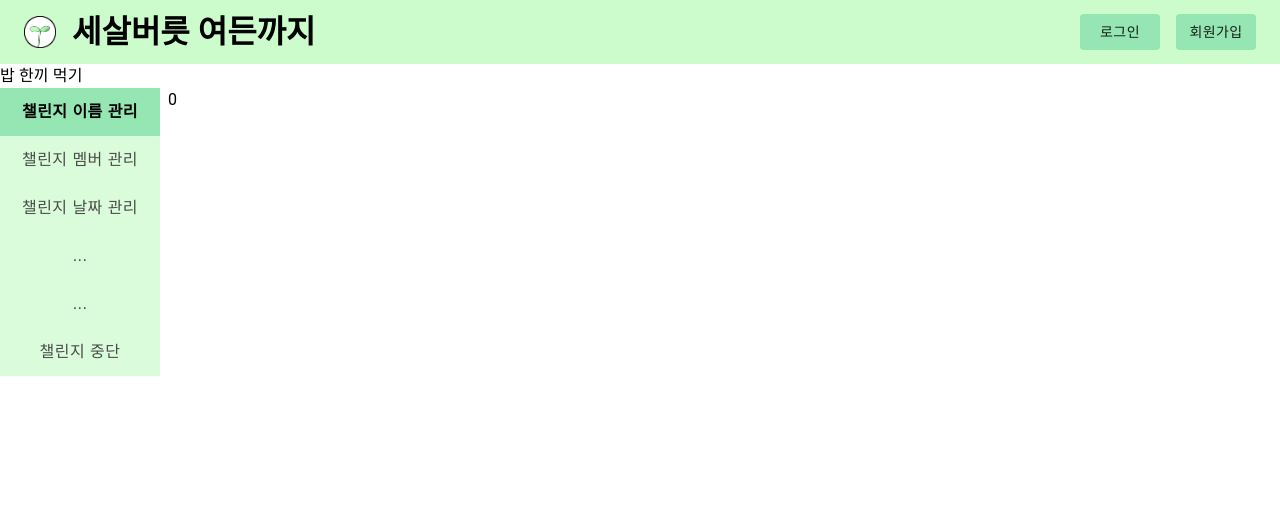
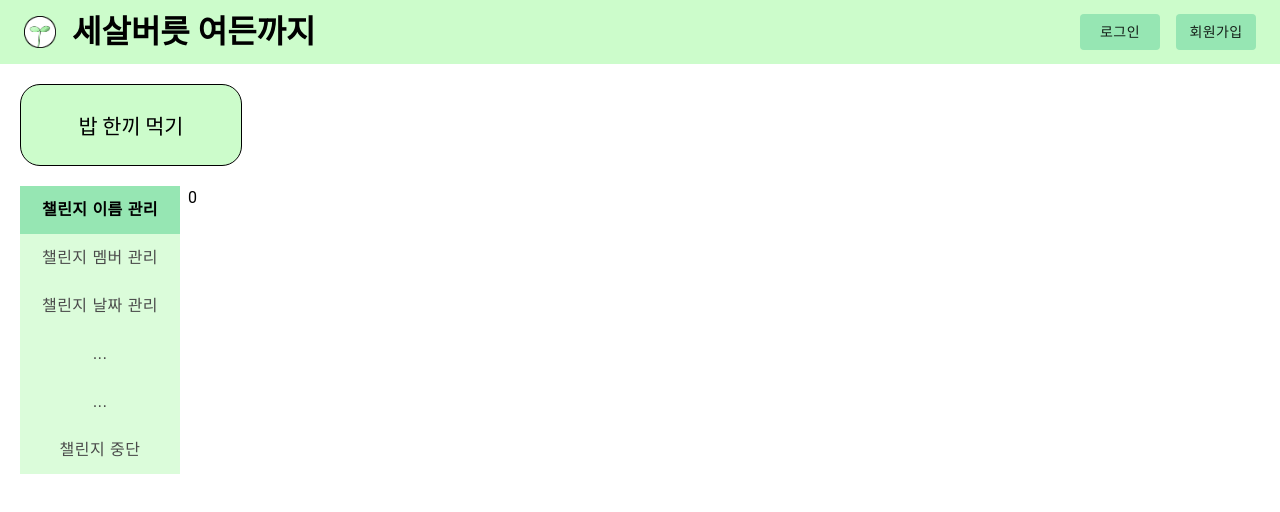
Before and after one commit to TeamGrabit/challenge, a React (Create React App) app in the folder frontend/: page /challenge/manage/1 in a window 1280 px wide. Shown: the top 512 px of the page. Built offline with nearby package versions, Linux system fonts and the light colour scheme.

Commit message:
챌린지 관리 페이지 진행
scss파일 생성, 챌린지 타이틀 css 조정

```diff
--- a/frontend/src/css/main.scss
+++ b/frontend/src/css/main.scss
@@ -12,6 +12,7 @@
 @import './pages/myPage';
 @import './pages/challengeMake';
 @import './pages/nowChallenge';
+@import './pages/manageChallenge';
 @import './pages/register';
 
 // components
--- /dev/null
+++ b/frontend/src/css/pages/_manageChallenge.scss
@@ -0,0 +1,37 @@
+.manageChallenge{
+	display: inline-block;
+	flex-direction: row;
+	align-items: center;
+	overflow: hidden;
+
+    .content{
+        margin-top: 20px;
+        margin-left: 20px;
+    }
+	.cha_nameBox{
+		background-color: $green2;
+        border: black 1px solid;
+        border-radius: 20px;
+        text-align: center;
+        width: 220px;
+        height: 80px;
+        margin-bottom: 20px;
+        display: table;
+	}
+    .cha_name{
+        display: table-cell;
+        vertical-align: middle;
+        font-size: 1.3em;
+        font-family: "Noto Sans KR", "맑은 고딕", Arial, Helvetica, sans-serif;
+        word-break: keep-all;
+	}
+	.tab_sel{
+		border-bottom: black 1px solid;
+		margin-bottom: 20px;
+	}
+	.tab_box{
+		padding-bottom: 10px;
+		border-bottom: $green3 5px solid;
+		display: inline-flex;
+	}
+}
--- a/frontend/src/pages/ManageChallenge.js
+++ b/frontend/src/pages/ManageChallenge.js
@@ -1,5 +1,5 @@
 import React, { useState, useEffect } from 'react';
-import { Button, Grid, Tabs, Tab, makeStyles, withStyles, Typography } from '@material-ui/core';
+import { Button, Box, Tabs, Tab, makeStyles, withStyles, Typography } from '@material-ui/core';
 import { useChallengeState } from '../MVVM/Model/ChallengeModel';
 import ManageComponent from '../components/ManageComponent';
 
@@ -8,7 +8,6 @@ function ManageChallenge({ match }) {
 	const challengeData = useChallengeState();
 	const [title, setTitle] = useState("");
 	useEffect(() => {
-		// 추후 challengeId 넣어서 해당 정보만 받아아오기
 		console.log(challengeData[CId - 1].name);
 		setTitle(challengeData[CId - 1].name);
 	}, [CId, challengeData]);
@@ -54,8 +53,13 @@ function ManageChallenge({ match }) {
 	}))((props) => <Tab disableRipple {...props} />);
 
 	return (
-		<div className="ManageChallenge">
-			<Typography>{title}</Typography>
+		<div className="manageChallenge">
+			<div className="content">
+				<div className="cha_nameBox">
+					<div className="cha_name">
+						<div>{title}</div>
+					</div>
+				</div>
 				<div className={classes.root}>
 					<Tabs
 						orientation="vertical"
@@ -80,6 +84,7 @@ function ManageChallenge({ match }) {
 					<ManageComponent value={value} index={5} />
 				</div>
 			</div>
+		</div>
 	);
 }
 
```
Lines whose indentation alone changed are shown as unchanged.
